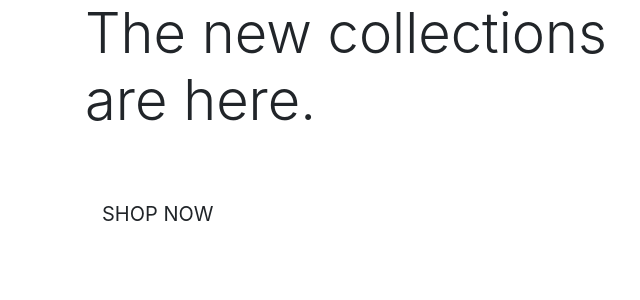
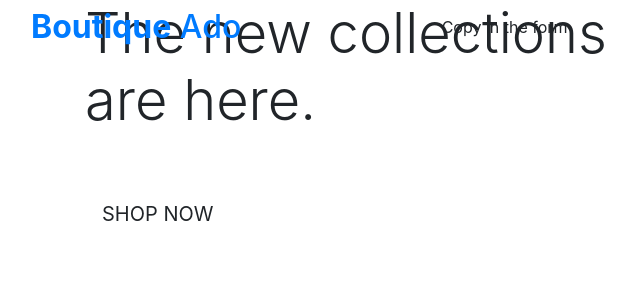
Before and after one commit to WSMorrison/BoutiqueAdo, a Django app: page / in a window 1280 px wide. Shown: the top 300 px of the page, without its empty margins (0-640 px from the left). Run offline with Django 3.2, Linux system fonts and the light colour scheme.

Commit message:
Additional content and styling for base.html.

```diff
--- a/templates/base.html
+++ b/templates/base.html
@@ -42,7 +42,22 @@
 <body>
 
     <header class="container-fluid fixed-top">
-
+        <div class="row">
+            <div class="col-12 col-lg-4 my-auto py-lg-0 text-center text-lg-left">
+                <a class="nav-link main-logo-link" href="{% url 'home' %}">
+                    <h2 class="logo-font text-black my-0"><strong>Boutique</strong> Ado</h2>
+                </a>
+            </div>
+            <div class="col-12 col-lg-4 my-auto py-lg-0">
+                Copy in the form
+            </div>
+            <div class="col-12 col-lg-4 my-auto py-lg-0">
+                <ul class="list-inline list-unstyled text-center text-lg-right my-0">
+                    <li class="list-inline-item dropdown"></li>
+                    <li class="list-inline-item"></li>
+                </ul>
+            </div>
+        </div>
     </header>
 
     {% if messages %}
```
